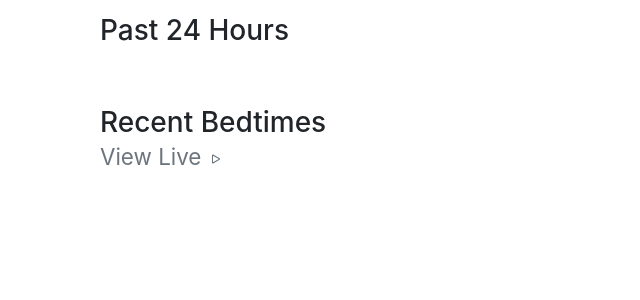
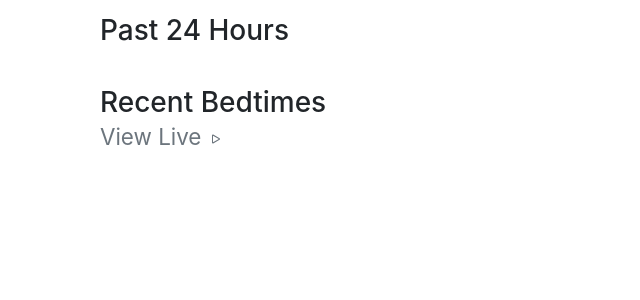
Before and after one commit to g-parki/Sleep-Schedule, a Flask app: template scripts/templates/home.html in a window 1280 px wide. Shown: the part 56-356 px from the top of the page, without its empty margins (0-640 px from the left). Run offline with Flask 2, Linux system fonts and the light colour scheme; the template is opened without the code that fills it, so the values that code supplies are empty; some libraries are stand-ins or nearby versions.

Commit message:
Reduce top buffer margin

```diff
--- a/scripts/static/style.css
+++ b/scripts/static/style.css
@@ -1,5 +1,5 @@
 .top-buffer{
-    margin-top:50px;
+    margin-top:30px;
 }
 .pointer-cursor{
     cursor: pointer;
```
